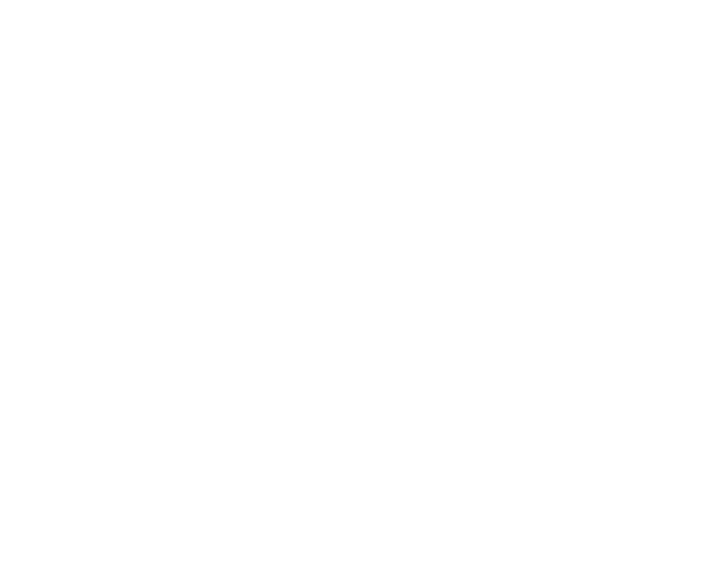
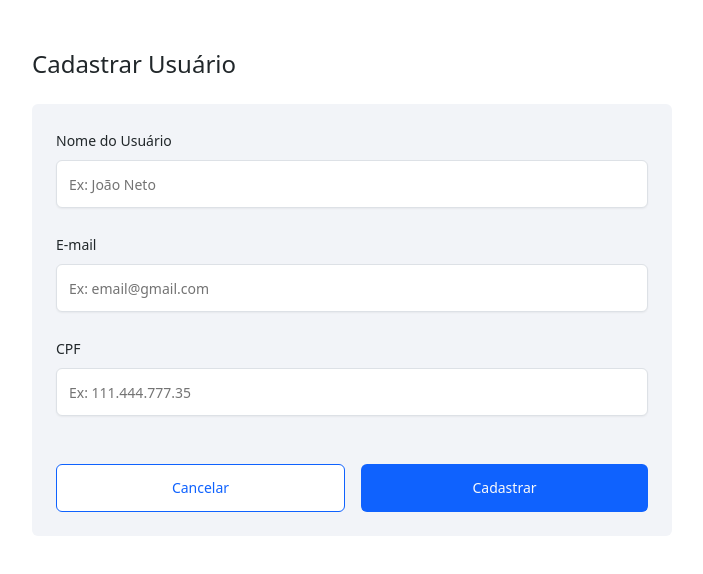
Before and after one commit to Raelsantana/MVP-Library-System, a React (Vite) app in the folder gestlivro/: page /register-user in a window 1280 px wide. Before the commit this address had no page. Shown: the top 574 px of the page, without its empty margins (288-991 px from the left). Built offline with nearby package versions, Linux system fonts and the light colour scheme.

Commit message:
Adicionando tela de cadastro de usuário

```diff
--- a/gestlivro/src/App.tsx
+++ b/gestlivro/src/App.tsx
@@ -3,17 +3,20 @@ import './index.css'
 import AcervoPage from './pages/Acervo'
 import RegisterBookPage from './pages/RegitroLivros/';
 import RegisterLoanPage from './pages/RegistroEmprestimos';
+import RegisterUser from './pages/RegistroUsuario';
 
 function App() {
   return (
     <Router>
 
-      <Routes>
+    <Routes>
     <Route path="/" element={<AcervoPage />} />
 
     <Route path="/register-book" element={<RegisterBookPage />} />
 
     <Route path="/register-loan" element={<RegisterLoanPage/>}/>
+
+    <Route path="/register-user" element={<RegisterUser/>}/>
     </Routes>
 
     </Router>
--- /dev/null
+++ b/gestlivro/src/components/ui/registerUser.tsx
@@ -0,0 +1,108 @@
+"use client"
+
+import type React from "react"
+
+import { useState } from "react"
+import { Label } from "./label"
+import { Input } from "./input"
+import { Checkbox } from "./checkbox"
+import { Button } from "./button"
+
+export default function RegisterLoanBook() {
+  const [formData, setFormData] = useState({
+    userName: "",
+    email: "",
+    cpf: "",
+  })
+
+  const handleChange = (e: React.ChangeEvent<HTMLInputElement>) => {
+    const { name, value } = e.target
+    setFormData((prev) => ({ ...prev, [name]: value }))
+  }
+
+  const handleCheckboxChange = (checked: boolean) => {
+    setFormData((prev) => ({ ...prev, isAvailable: checked }))
+  }
+
+  const handleSubmit = (e: React.FormEvent) => {
+    e.preventDefault()
+    console.log("Form submitted:", formData)
+    // Here you would typically send the data to your backend
+  }
+
+  return (
+    <div className="max-w-2xl mx-auto p-4">
+      <h1 className="text-2xl font-medium text-[#21272a] mb-6">Cadastrar Usuário</h1>
+
+      <form onSubmit={handleSubmit} className="bg-[#f2f4f8] p-6 rounded-md">
+        <div className="space-y-6">
+          <div className="space-y-2">
+            <Label htmlFor="UserName" className="text-[#21272a] font-medium">
+              Nome do Usuário
+            </Label>
+            <Input
+              id="UserName"
+              name="UserName"
+              placeholder="Ex: João Neto"
+              className="bg-white border-[#dde1e6] h-12"
+              value={formData.userName}
+              onChange={handleChange}
+            />
+          </div>
+
+          <div className="ace-y-6">
+            <div className="space-y-2 md:col-span-2">
+              <Label htmlFor="email" className="text-[#21272a] font-medium">
+                E-mail
+              </Label>
+              <Input
+                id="email"
+                name="email"
+                type="email"
+                placeholder="Ex: email@gmail.com"
+                className="bg-white border-[#dde1e6] h-12"
+                value={formData.email}
+                onChange={handleChange}
+              />
+
+            </div>
+
+
+          </div>
+
+
+          <div className="space-y-2">
+              <Label htmlFor="cpf" className="text-[#21272a] font-medium">
+                CPF
+              </Label>
+              <Input
+                id="cpf"
+                name="cpf"
+                type="text"
+                placeholder="Ex: 111.444.777.35"
+                className="bg-white border-[#dde1e6] h-12"
+                value={formData.cpf}
+                onChange={handleChange}
+              />
+            </div>
+
+
+          <div className="flex flex-col sm:flex-row gap-4 pt-6">
+
+            <Button
+              type="button"
+              variant="outline"
+              className="flex-1 h-12 border-[#0f62fe] text-[#0f62fe] hover:bg-[#0f62fe]/10"
+              onClick={() => setFormData({ userName: "", email: "", cpf: ""})}>
+              Cancelar
+            </Button>
+
+            <Button type="submit" className="flex-1 h-12 bg-[#0f62fe] hover:bg-[#001d6c]">
+              Cadastrar
+            </Button>
+          </div>
+        </div>
+      </form>
+    </div>
+  )
+}
--- a/gestlivro/src/pages/Acervo/index.tsx
+++ b/gestlivro/src/pages/Acervo/index.tsx
@@ -19,7 +19,11 @@ export default function AcervoPage() {
 
                     {/* Tabs */}
                     <div className="flex border-b border-[#dde1e6] mb-6">
-                        <button className="px-4 py-3 text-[#4d5358]">Overview</button>
+                        <Link to="register-user"
+                         className="px-4 py-3 text-[#4d5358]">
+                            Cadastrar Usuário<span className="bg-[#dde1e6] text-[#4d5358] rounded-full text-xs"></span>
+                        </Link>
+
                         <button className="px-4 py-3 text-[#4d5358] flex items-center gap-2">
                             Emprestados <span className="bg-[#dde1e6] text-[#4d5358] rounded-full px-1.5 text-xs">2</span>
                         </button>
--- /dev/null
+++ b/gestlivro/src/pages/RegistroUsuario/index.tsx
@@ -0,0 +1,9 @@
+import RegisterUser from "./../../components/ui/registerUser"
+
+export default function RegisterUserPage() {
+  return (
+    <div className="container py-8">
+      <RegisterUser/>
+    </div>
+  )
+}
```
